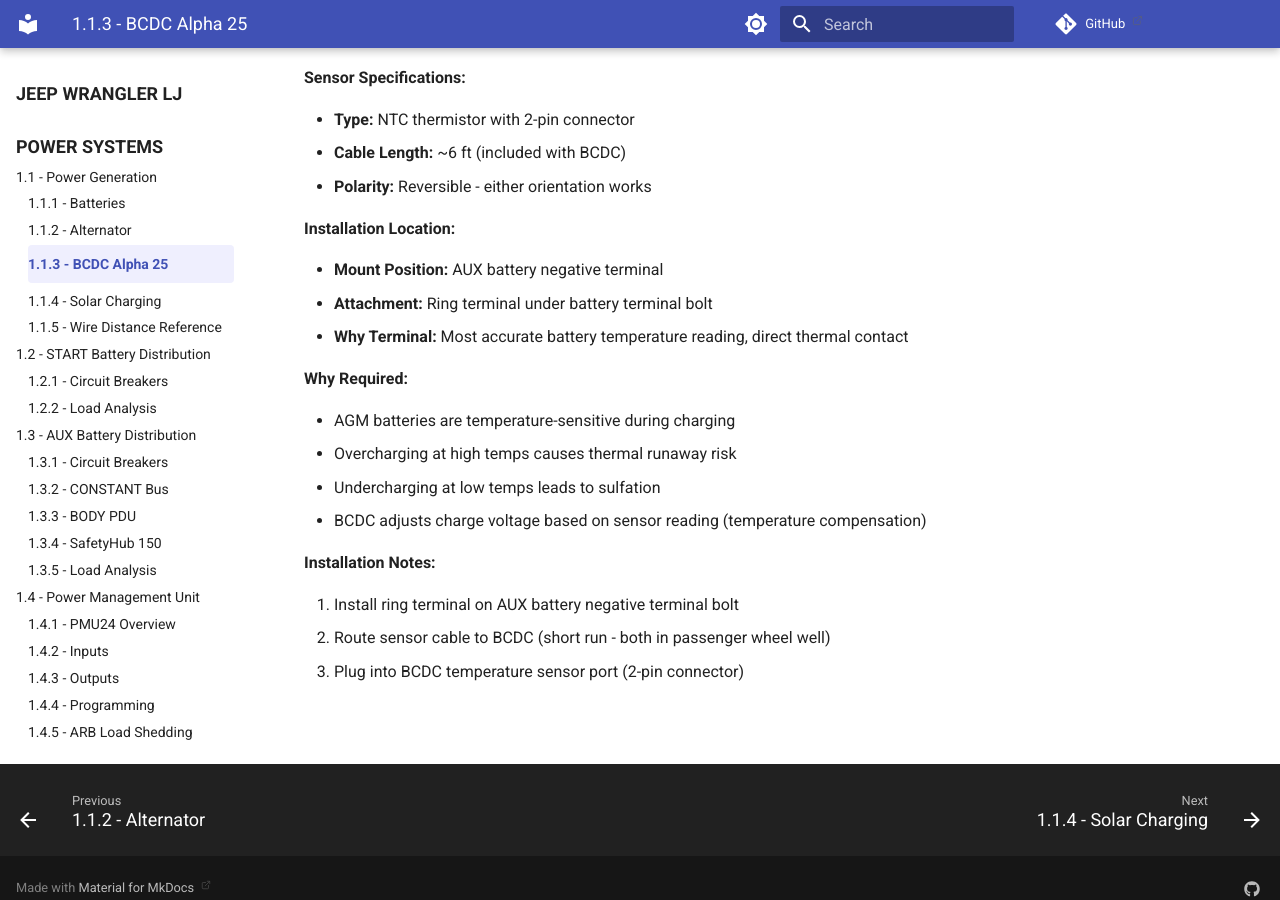
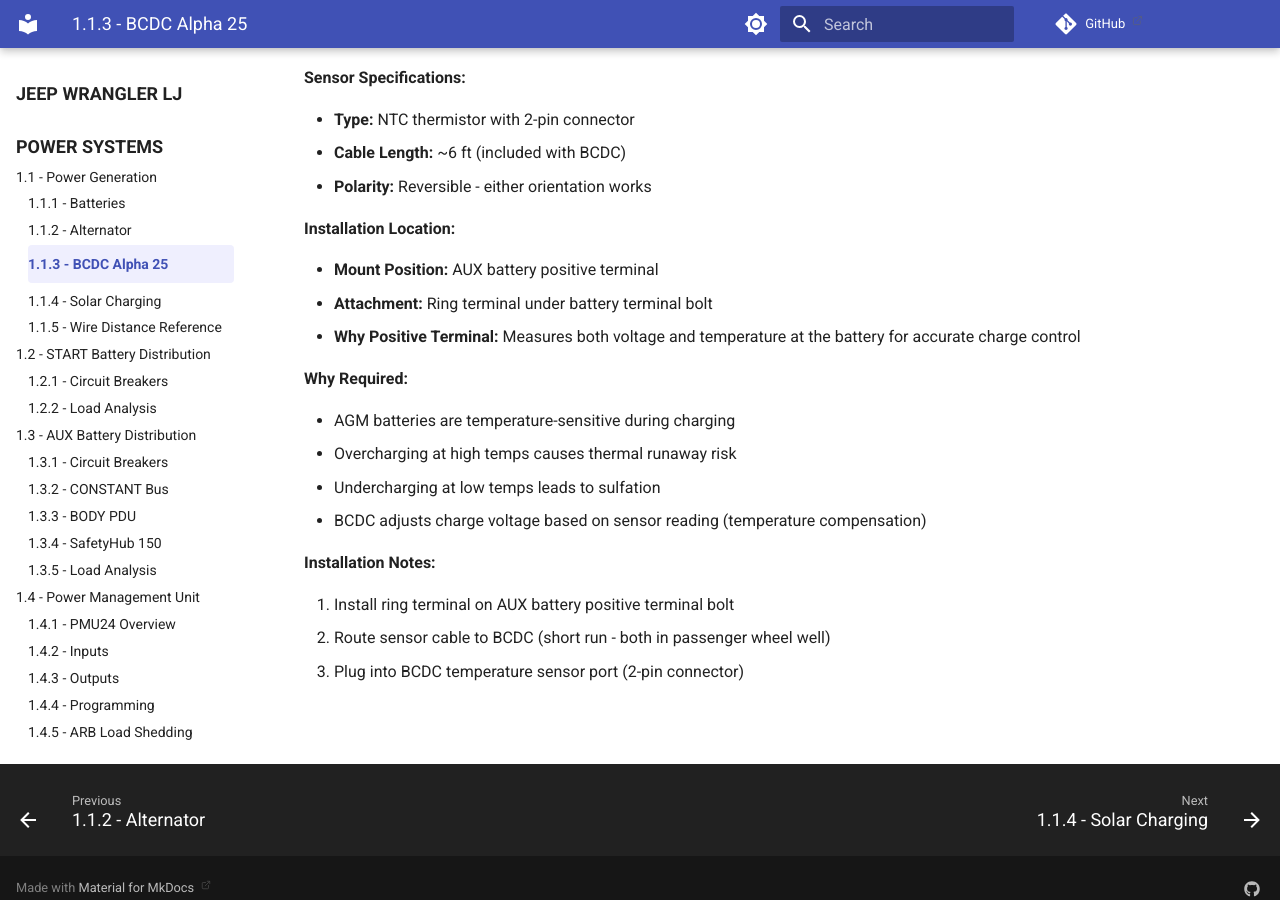
Before and after one commit to sob/drawings, an MkDocs documentation site: the page built from docs/jeep_lj/01-power-systems/01-power-generation/03-bcdc.md, in a window 1280 px wide and 900 px high, scrolled down 2753 px. Built offline with MkDocs 1.6.1 and Material for MkDocs 9.7.7, drawn with Linux system fonts in a browser that asks for light colours; comment, search, counter and statistics services are not loaded.

Commit message:
fix(electrical): correct BCDC temp sensor to positive terminal
Per REDARC documentation, sensor attaches to battery positive terminal
to measure both voltage and temperature for accurate charge control.

🤖 Generated with [Claude Code](https://claude.com/claude-code)

Co-Authored-By: Claude <noreply@anthropic.com>

```diff
--- a/docs/jeep_lj/01-power-systems/01-power-generation/03-bcdc.md
+++ b/docs/jeep_lj/01-power-systems/01-power-generation/03-bcdc.md
@@ -99,9 +99,9 @@ The BCDC includes a battery temperature sensor (2-pin, polarity reversible) that
 
 **Installation Location:**
 
-- **Mount Position:** AUX battery negative terminal
+- **Mount Position:** AUX battery positive terminal
 - **Attachment:** Ring terminal under battery terminal bolt
-- **Why Terminal:** Most accurate battery temperature reading, direct thermal contact
+- **Why Positive Terminal:** Measures both voltage and temperature at the battery for accurate charge control
 
 **Why Required:**
 
@@ -112,7 +112,7 @@ The BCDC includes a battery temperature sensor (2-pin, polarity reversible) that
 
 **Installation Notes:**
 
-1. Install ring terminal on AUX battery negative terminal bolt
+1. Install ring terminal on AUX battery positive terminal bolt
 2. Route sensor cable to BCDC (short run - both in passenger wheel well)
 3. Plug into BCDC temperature sensor port (2-pin connector)
 
```
